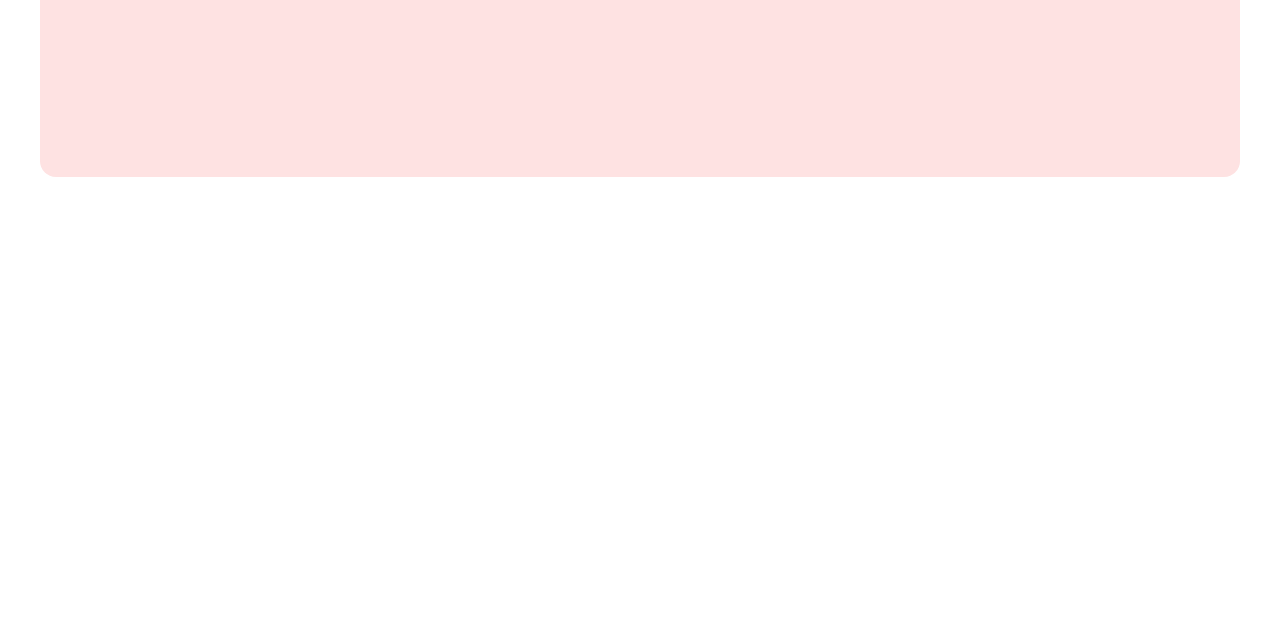
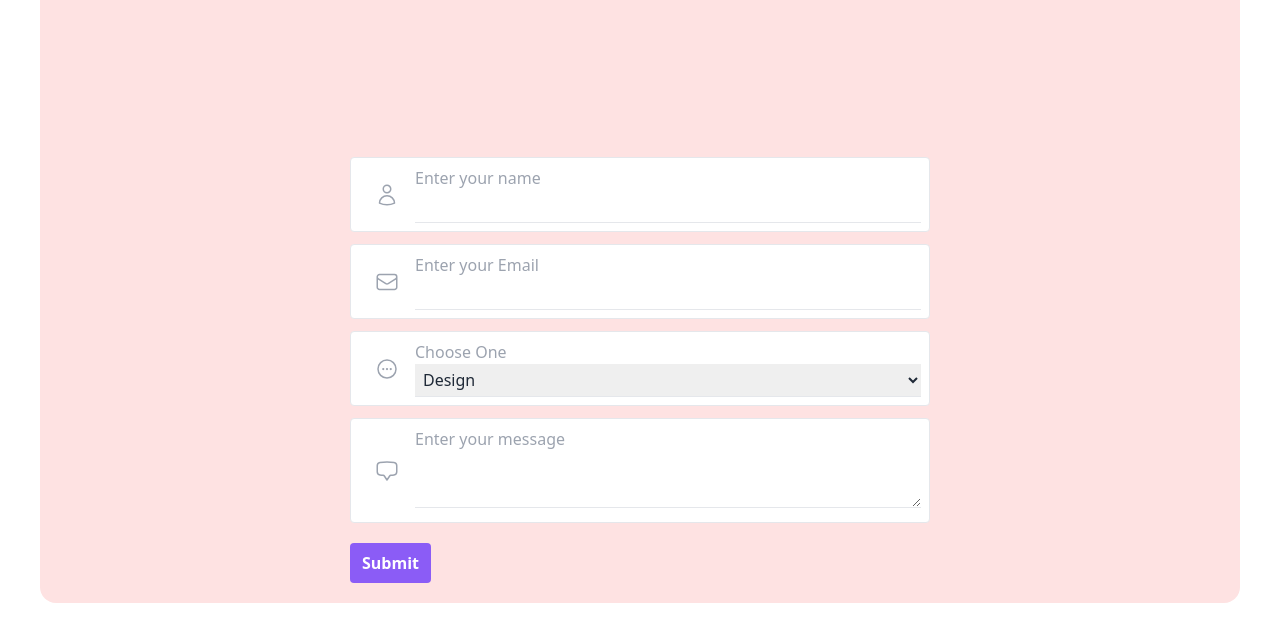
Before and after one commit to manishaac2002/tailwind-css-website, a plain HTML site: page index.html in a window 1280 px wide. Shown: the part 315-956 px from the top of the page. Before the commit the page ends 800 px from the top, so only its background shows below. Drawn offline with nearby package versions, Linux system fonts and the light colour scheme.

Commit message:
feat- contact us.

```diff
--- a/index.html
+++ b/index.html
@@ -1156,7 +1156,82 @@
 
             </div>
 
-            <div class="mt-12">
+            <div class="mt-12 lg:w-1/2 mx-auto">
+
+                <form action="" method="">
+
+                    <div class="flex bg-white p-2 rounded border focus-within:border-purple-500">
+                        <div class="w-auto flex text-gray-400 px-4">
+                            <svg xmlns="http://www.w3.org/2000/svg" fill="none" viewBox="0 0 24 24" stroke-width="1.5"
+                                stroke="currentColor" class="h-6 w-6 my-auto">
+                                <path stroke-linecap="round" stroke-linejoin="round"
+                                    d="M15.75 6a3.75 3.75 0 1 1-7.5 0 3.75 3.75 0 0 1 7.5 0ZM4.501 20.118a7.5 7.5 0 0 1 14.998 0A17.933 17.933 0 0 1 12 21.75c-2.676 0-5.216-.584-7.499-1.632Z" />
+                            </svg>
+                        </div>
+                        <div class="w-full">
+                            <span class="block text-gray-400">Enter your name</span>
+                            <input class="w-full p-1 focus:outline-none border-b" type="text">
+                        </div>
+                    </div>
+
+                    <div class="flex mt-3 bg-white p-2 rounded border focus-within:border-purple-500">
+                        <div class="w-auto flex text-gray-400 px-4">
+                            <svg xmlns="http://www.w3.org/2000/svg" fill="none" viewBox="0 0 24 24" stroke-width="1.5"
+                                stroke="currentColor" class="my-auto h-6 w-6">
+                                <path stroke-linecap="round" stroke-linejoin="round"
+                                    d="M21.75 6.75v10.5a2.25 2.25 0 0 1-2.25 2.25h-15a2.25 2.25 0 0 1-2.25-2.25V6.75m19.5 0A2.25 2.25 0 0 0 19.5 4.5h-15a2.25 2.25 0 0 0-2.25 2.25m19.5 0v.243a2.25 2.25 0 0 1-1.07 1.916l-7.5 4.615a2.25 2.25 0 0 1-2.36 0L3.32 8.91a2.25 2.25 0 0 1-1.07-1.916V6.75" />
+                            </svg>
+                        </div>
+                        <div class="w-full">
+                            <span class="block text-gray-400">Enter your Email</span>
+                            <input class="w-full p-1 focus:outline-none border-b" type="text">
+                        </div>
+                    </div>
+
+                    <div class="flex mt-3 bg-white p-2 rounded border focus-within:border-purple-500">
+                        <div class="w-auto flex text-gray-400 px-4">
+                            <svg xmlns="http://www.w3.org/2000/svg" fill="none" viewBox="0 0 24 24" stroke-width="1.5"
+                                stroke="currentColor" class="my-auto h-6 w-6">
+                                <path stroke-linecap="round" stroke-linejoin="round"
+                                    d="M8.625 12a.375.375 0 1 1-.75 0 .375.375 0 0 1 .75 0Zm0 0H8.25m4.125 0a.375.375 0 1 1-.75 0 .375.375 0 0 1 .75 0Zm0 0H12m4.125 0a.375.375 0 1 1-.75 0 .375.375 0 0 1 .75 0Zm0 0h-.375M21 12a9 9 0 1 1-18 0 9 9 0 0 1 18 0Z" />
+                            </svg>
+
+                        </div>
+                        <div class="w-full">
+                            <span class="block text-gray-400">Choose One</span>
+                            <select class="w-full p-1 focus:outline-none border-b" name="" id="">
+                                <option value="Design">Design</option>
+                                <option value="Web Development">Web Development</option>
+                                <option value="Digital marketing">Digital marketing</option>
+                                <option value="SEO">SEO</option>
+                            </select>
+                        </div>
+                    </div>
+
+                    <div class="flex mt-3 bg-white p-2 rounded border focus-within:border-purple-500">
+                        <div class="w-auto flex text-gray-400 px-4">
+                            <svg xmlns="http://www.w3.org/2000/svg" fill="none" viewBox="0 0 24 24" stroke-width="1.5"
+                                stroke="currentColor" class="my-auto h-6 w-6">
+                                <path stroke-linecap="round" stroke-linejoin="round"
+                                    d="M2.25 12.76c0 1.6 1.123 2.994 2.707 3.227 1.068.157 2.148.279 3.238.364.466.037.893.281 1.153.671L12 21l2.652-3.978c.26-.39.687-.634 1.153-.67 1.09-.086 2.17-.208 3.238-.365 1.584-.233 2.707-1.626 2.707-3.228V6.741c0-1.602-1.123-2.995-2.707-3.228A48.394 48.394 0 0 0 12 3c-2.392 0-4.744.175-7.043.513C3.373 3.746 2.25 5.14 2.25 6.741v6.018Z" />
+                            </svg>
+
+                        </div>
+                        <div class="w-full">
+                            <span class="block text-gray-400">Enter your message</span>
+                            <textarea class="w-full p-1 focus:outline-none border-b"></textarea>
+                        </div>
+                    </div>
+
+                    <div class="mt-5">
+                        <button
+                            class="w-full md:w-auto block mt-3 font-semibold text-white bg-purple-500 px-3 py-2 rounded">
+                            Submit
+                        </button>
+                    </div>
+
+                </form>
+
 
             </div>
 
```
